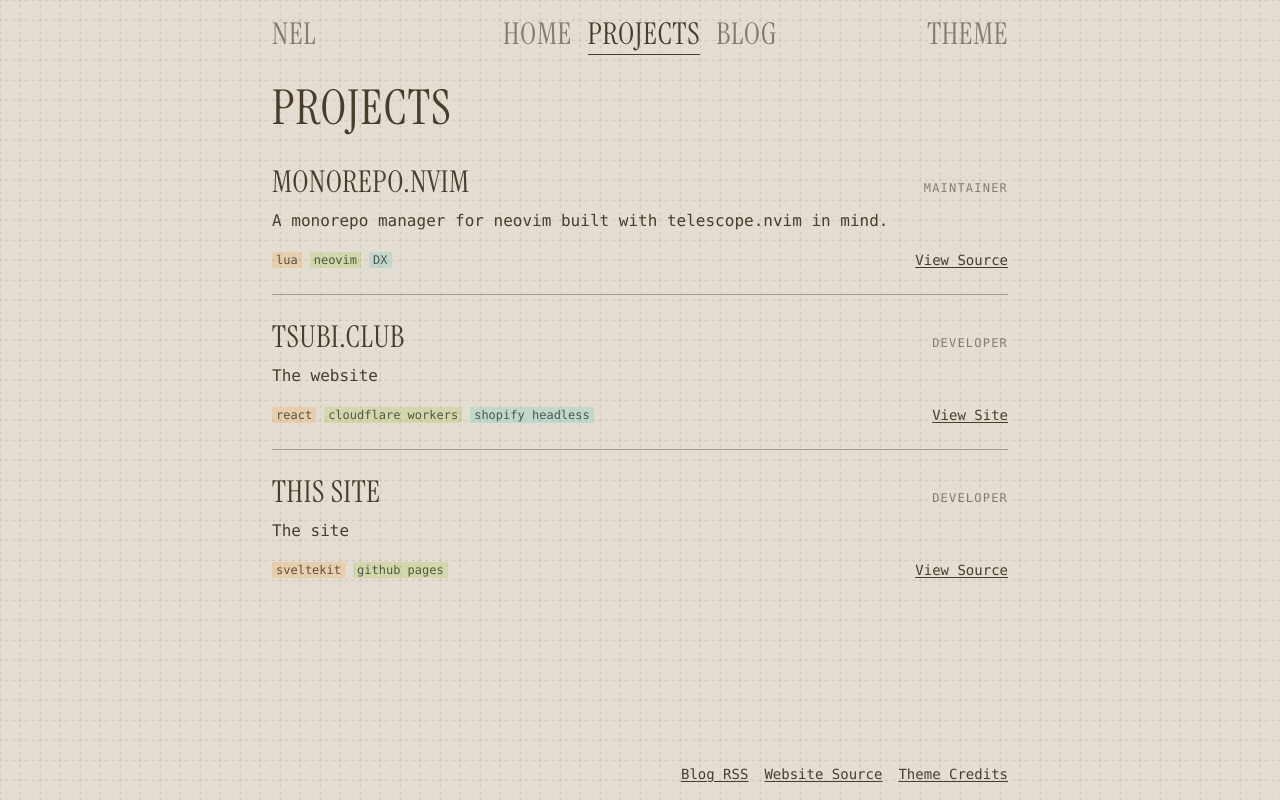
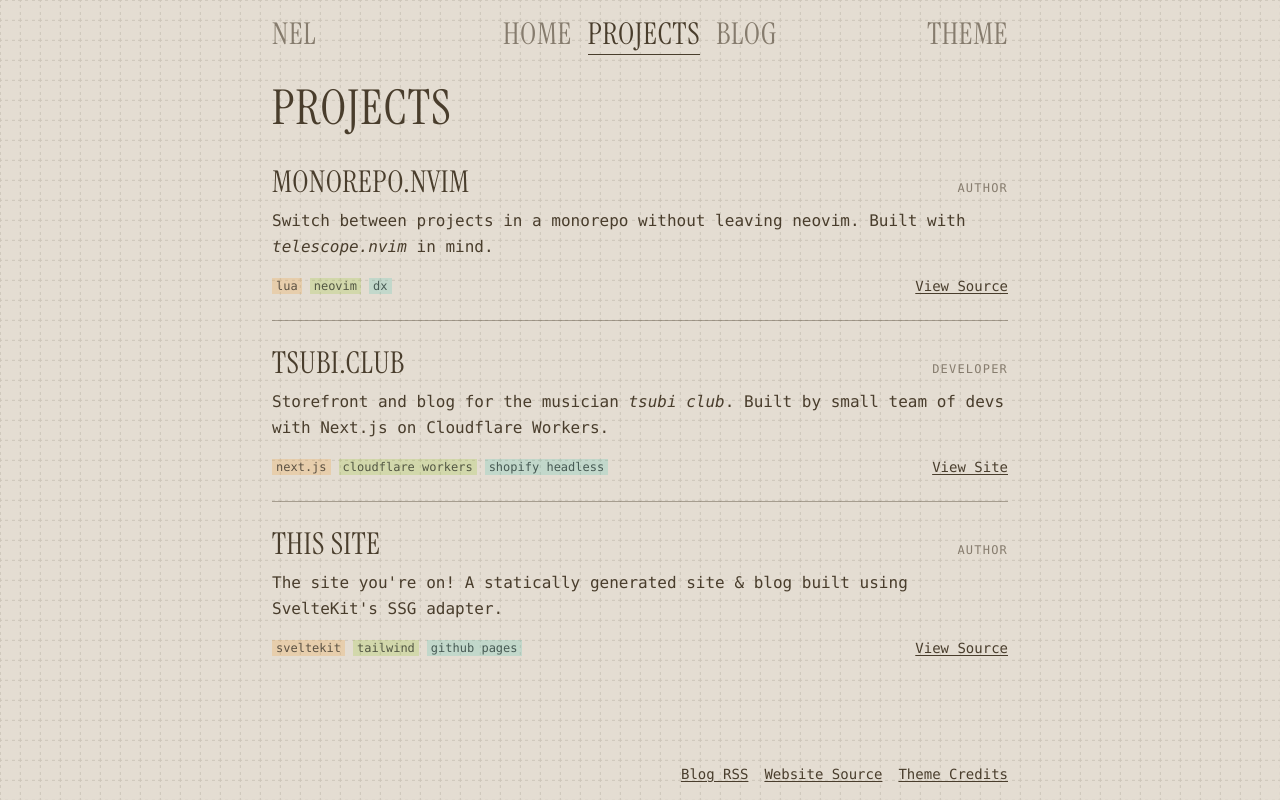
Before and after one commit to imNel/imnel.github.io, a SvelteKit app: page /projects in a window 1280 px wide. Built offline with nearby package versions, Linux system fonts and the light colour scheme; a web font is replaced by a local one.

Commit message:
content: update projects descriptions

```diff
--- a/src/routes/projects/+page.svelte
+++ b/src/routes/projects/+page.svelte
@@ -11,29 +11,29 @@
 <ul class="mt-2">
 	<ProjectTile
 		title="monorepo.nvim"
-		role="maintainer"
-		tags={['lua', 'neovim', 'DX']}
+		role="author"
+		tags={['lua', 'neovim', 'dx']}
 		href="https://github.com/imNel/monorepo.nvim"
 		label="View Source"
 	>
-		<p>A monorepo manager for neovim built with telescope.nvim in mind.</p>
+		<p>Switch between projects in a monorepo without leaving neovim. Built with <i>telescope.nvim</i> in mind.</p>
 	</ProjectTile>
 	<ProjectTile
 		title="tsubi.club"
 		role="developer"
-		tags={['react', 'cloudflare workers', 'shopify headless']}
+		tags={['next.js', 'cloudflare workers', 'shopify headless']}
 		href="https://tsubi.club"
 		label="View Site"
 	>
-		<p>The website</p>
+		<p>Storefront and blog for the musician <i>tsubi club</i>. Built by small team of devs with Next.js on Cloudflare Workers.</p>
 	</ProjectTile>
 	<ProjectTile
 		title="this site"
-		role="developer"
-		tags={['sveltekit', 'github pages']}
+		role="author"
+		tags={['sveltekit', 'tailwind', 'github pages']}
 		href="https://github.com/imNel/imnel.github.io"
 		label="View Source"
 	>
-		<p>The site</p>
+		<p>The site you're on! A statically generated site & blog built using SvelteKit's SSG adapter.</p>
 	</ProjectTile>
 </ul>
```
